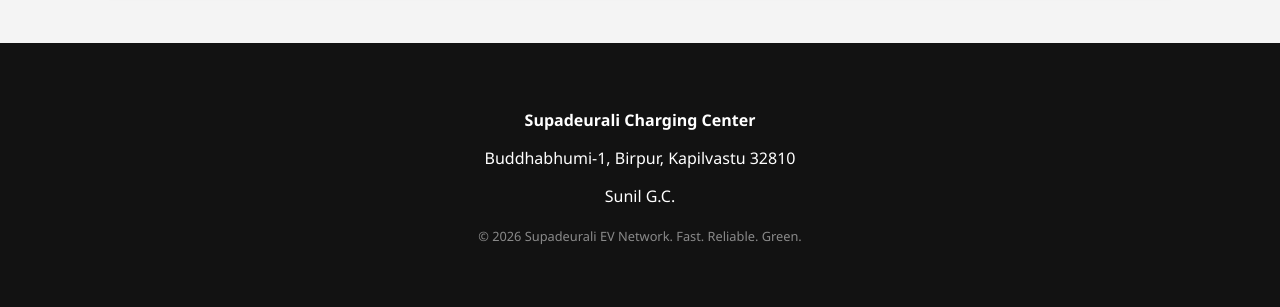
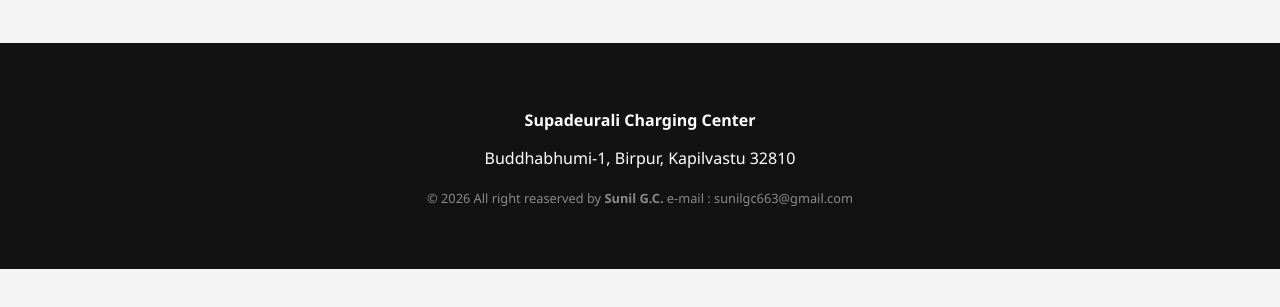
Before and after one commit to sunilgc1/EV-charge, a plain HTML site: page index.html in a window 1280 px wide. Shown: the part 1308-1615 px from the top of the page. After the commit the page ends 1577 px from the top, so only its background shows below. Drawn offline with Linux system fonts and the light colour scheme.

Commit message:
Update index.html

```diff
--- a/index.html
+++ b/index.html
@@ -3,7 +3,7 @@
 <head>
     <meta charset="UTF-8">
     <meta name="viewport" content="width=device-width, initial-scale=1.0">
-    <title>Supadeurali Charging Center | 80kW Fast Charging</title>
+    <title>SUPADEURALI CHARGING 80kW Fast Charging</title>
     <style>
         :root {
             --primary: #00c853;
@@ -195,9 +195,8 @@
 <footer>
     <p><strong>Supadeurali Charging Center</strong></p>
     <p>Buddhabhumi-1, Birpur, Kapilvastu 32810</p>
-    <p>Sunil G.C. </p>
     <p style="margin-top: 20px; opacity: 0.5; font-size: 0.8rem;">
-        &copy; 2026 Supadeurali EV Network. Fast. Reliable. Green.
+        &copy; 2026 All right reaserved by <b>Sunil G.C.</b> e-mail : sunilgc663@gmail.com
     </p>
 </footer>
 
```
